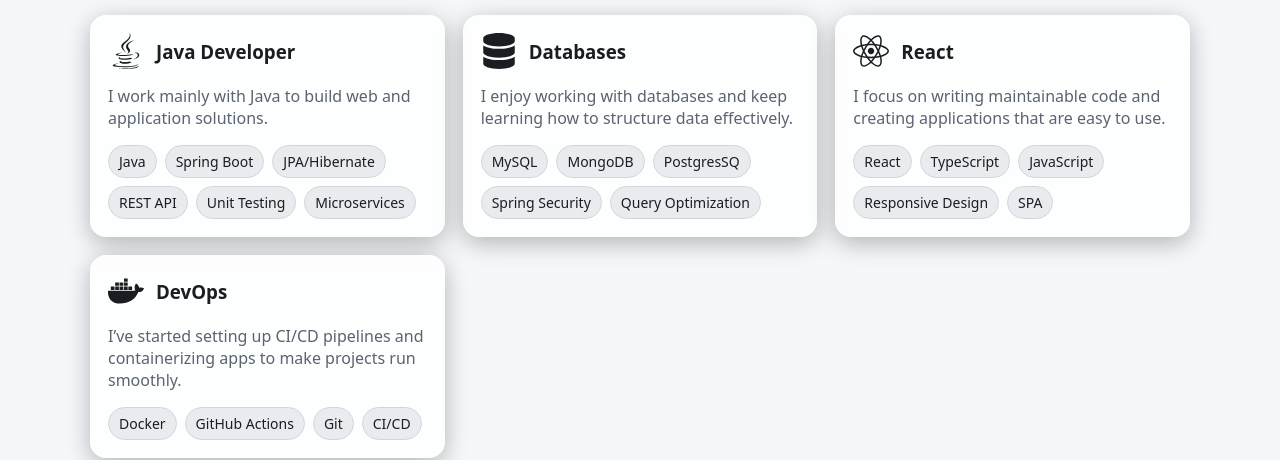
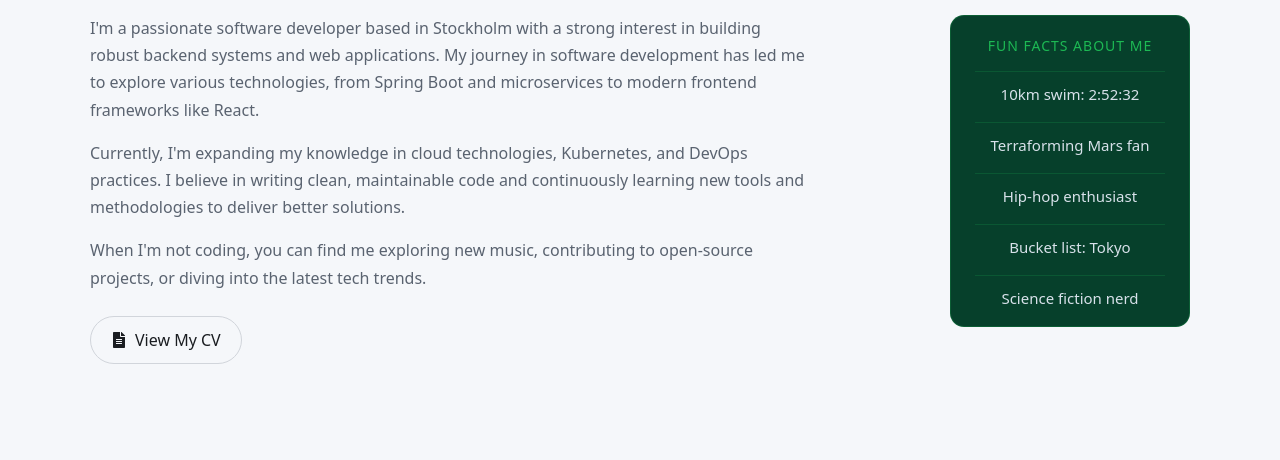
Before and after one commit to alpsten/web-portfolio-react-frontend, a React (Vite) app: page / in a window 1280 px wide. Shown: the part 510-970 px from the top of the page. Built offline with nearby package versions, Linux system fonts and the light colour scheme.

Commit message:
Add routing and integrate new components

```diff
--- a/src/App.tsx
+++ b/src/App.tsx
@@ -1,27 +1,50 @@
 
+import { BrowserRouter, Routes, Route } from "react-router-dom";
 import Navbar from "./sections/Navbar.tsx";
 import Header from "./sections/Header";
+import Bio from "./sections/Bio";
 import Expertise from "./sections/Expertise";
 import Projects from "./sections/Projects";
 import SpotifySection from "./sections/SpotifySection.tsx";
 import ContactForm from './components/ContactForm';
-import FunFact from "./sections/FunFact.tsx";
 import Footer from "./sections/Footer.tsx";
+import FadeIn from "./components/FadeIn";
+import CV from "./pages/CV";
+
+function Home() {
+    return (
+        <main className="site">
+            <Navbar />
+            <FadeIn>
+                <Header/>
+            </FadeIn>
+            <FadeIn delay={100}>
+                <Bio/>
+            </FadeIn>
+            <FadeIn delay={150}>
+                <Expertise/>
+            </FadeIn>
+            <FadeIn>
+                <Projects/>
+            </FadeIn>
+            <FadeIn>
+                <SpotifySection/>
+            </FadeIn>
+            <FadeIn>
+                <ContactForm/>
+            </FadeIn>
+            <Footer/>
+        </main>
+    );
+}
 
 export default function App() {
     return (
-
-        <main className="site">
-
-            <Navbar />
-            <Header/>
-            <Expertise/>
-            <Projects/>
-            <SpotifySection/>
-            <ContactForm/>
-            <FunFact/>
-            <Footer/>
-
-        </main>
+        <BrowserRouter>
+            <Routes>
+                <Route path="/" element={<Home />} />
+                <Route path="/cv" element={<CV />} />
+            </Routes>
+        </BrowserRouter>
     );
 }
```
